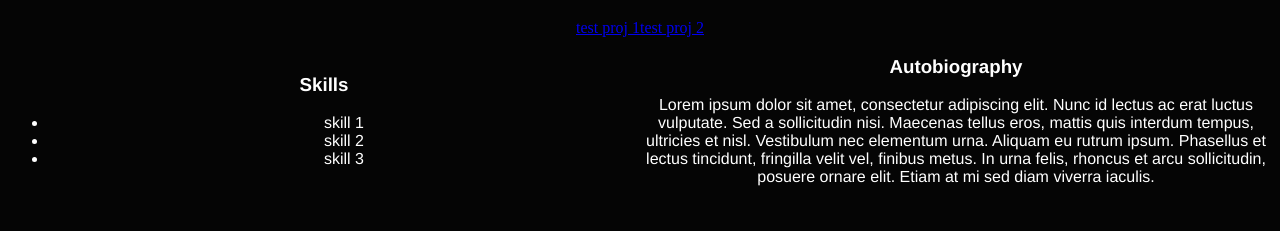
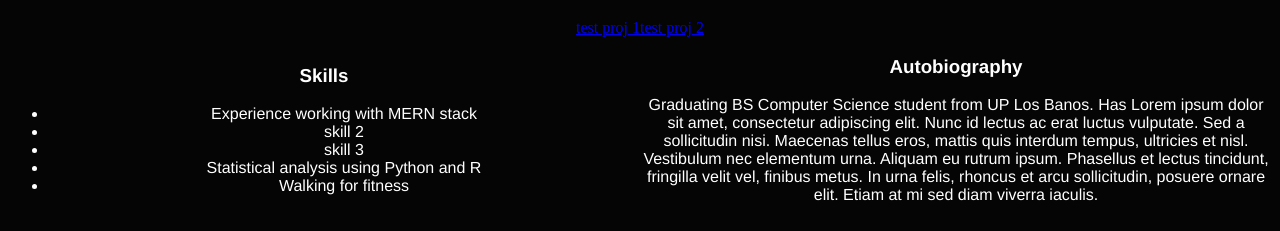
Before and after one commit to zachglindro/my-github-page-Glindro, a plain HTML site: page index.html in a window 1280 px wide. Shown: the part 569-800 px from the top of the page. Drawn offline with Linux system fonts and the light colour scheme.

Commit message:
Separate css from html

```diff
--- a/index.html
+++ b/index.html
@@ -2,41 +2,7 @@
 <html>
     <head>
         <title>Zach Glindro</title>
-        <style>
-            body {
-                background-color: #050505;
-            }
-
-            h1, h3, p, ul {
-                font-family: "Helvetica";
-                color: white;
-            }
-
-            .flex-container {
-                display: flex;
-                justify-content: center;
-                align-items: center;
-            }
-
-            .text-box {
-                width: 50%;
-                text-align: center;
-            }
-
-            #greeting {
-                justify-content: center;
-                align-items: center;
-                flex-direction: column;
-
-                background: url(https://images.unsplash.com/photo-1488590528505-98d2b5aba04b);
-                background-size: 100%;
-                background-repeat: no-repeat;
-
-                font-size: 200%;
-                height: 500px;
-                text-shadow: 2px 2px #000000;
-            }
-        </style>
+        <link rel="stylesheet" href="styles.css">
     </head>
     <body>
         <div class="flex-container" id="greeting">
@@ -54,14 +20,17 @@
             <div class="text-box" id="skills">
                 <h3>Skills</h3>
                 <ul>
-                    <li>skill 1</li>
+                    <li>Experience working with MERN stack</li>
                     <li>skill 2</li>
                     <li>skill 3</li>
+                    <li>Statistical analysis using Python and R</li>
+                    <li>Walking for fitness</li>
                 </ul>
             </div>
             <div class="text-box" id="autobiography">
                 <h3>Autobiography</h3>
                 <p>
+                    Graduating BS Computer Science student from UP Los Banos. Has
                     Lorem ipsum dolor sit amet, consectetur adipiscing elit.
                     Nunc id lectus ac erat luctus vulputate.
                     Sed a sollicitudin nisi.
--- /dev/null
+++ b/styles.css
@@ -0,0 +1,33 @@
+body {
+    background-color: #050505;
+}
+
+h1, h3, p, li {
+    font-family: "Helvetica";
+    color: white;
+}
+
+.flex-container {
+    display: flex;
+    justify-content: center;
+    align-items: center;
+}
+
+.text-box {
+    width: 50%;
+    text-align: center;
+}
+
+#greeting {
+    justify-content: center;
+    align-items: center;
+    flex-direction: column;
+
+    background: url(https://images.unsplash.com/photo-1488590528505-98d2b5aba04b);
+    background-size: 100%;
+    background-repeat: no-repeat;
+
+    font-size: 200%;
+    height: 500px;
+    text-shadow: 2px 2px #000000;
+}
```
